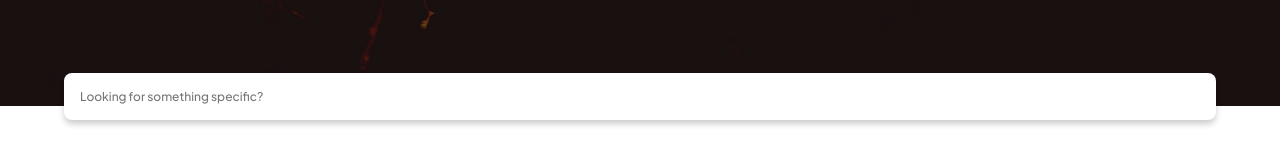
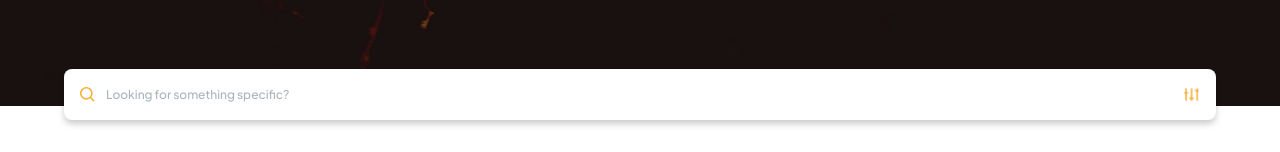
Before and after one commit to ealmario/svelte-meet, a Svelte app: page / in a window 1280 px wide. Shown: the part 294-446 px from the top of the page. Built offline with nearby package versions, Linux system fonts and the light colour scheme.

Commit message:
Adjust icons style on SearchInput component

```diff
--- a/src/components/SearchInput.svelte
+++ b/src/components/SearchInput.svelte
@@ -2,20 +2,58 @@
 
 <style lang="scss">
   .form-control {
+    cursor: pointer;
+    position: relative;
     width: 90%;
   }
 
   input {
-    border: none;
+    border: 2px solid rgba(0,0,0,0);
     border-radius: 8px;
     box-shadow: 0 4px 6px rgba(0,0,0,0.2);
     font-size: 0.75rem;
     font-weight: bold !important;
-    padding: 1rem;
+    padding: 1rem 1rem 1rem 2.5rem;
+    transition: 300ms ease;
     width: 100%;
+
+    &:focus {
+      border-color: #f6b23c;
+      outline: none;
+    }
+  }
+
+  ::placeholder {
+    color: #aab2bb;
+  }
+
+  .search-icon,
+  .settings-icon {
+    background: #f6b23c;
+    height: 1.2rem;
+    width: 1.2rem;
+    position: absolute;
+    transform: scale(0.8);
+  }
+
+  .search-icon {
+    -webkit-mask: url('/images/search.svg') no-repeat center;
+    cursor: pointer;
+    mask: url('/images/search.svg') no-repeat center;
+    top: 1rem;
+    left: 0.9rem;
+  }
+
+  .settings-icon {
+    -webkit-mask: url('/images/settings-alt.svg') no-repeat center;
+    mask: url('/images/settings-alt.svg') no-repeat center;
+    top: 1rem;
+    right: 0.9rem;
   }
 </style>
 
 <div class="form-control">
+  <div class="search-icon"></div>
   <input type="text" placeholder="Looking for something specific?"/>
+  <button class="settings-icon"></button>
 </div>
```
